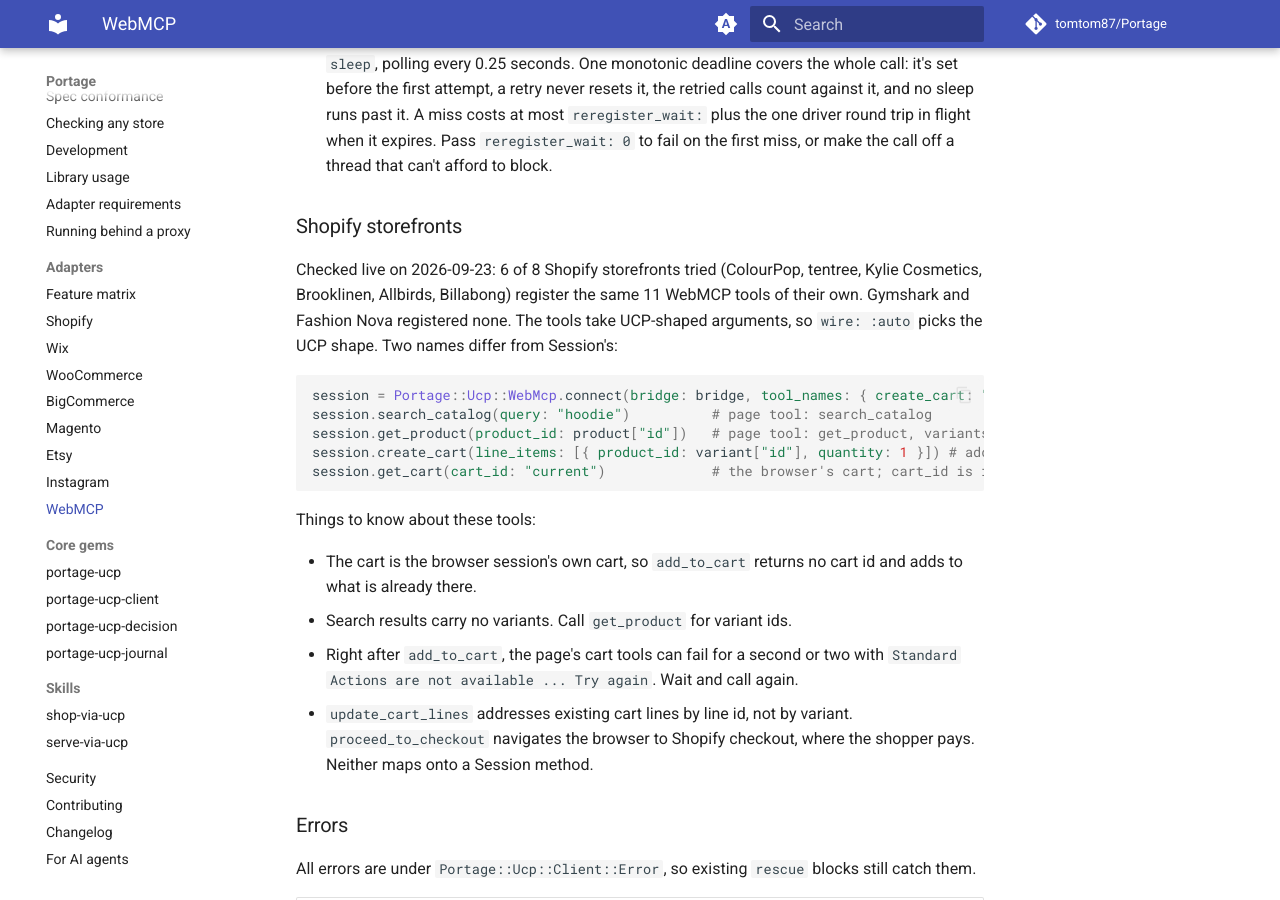
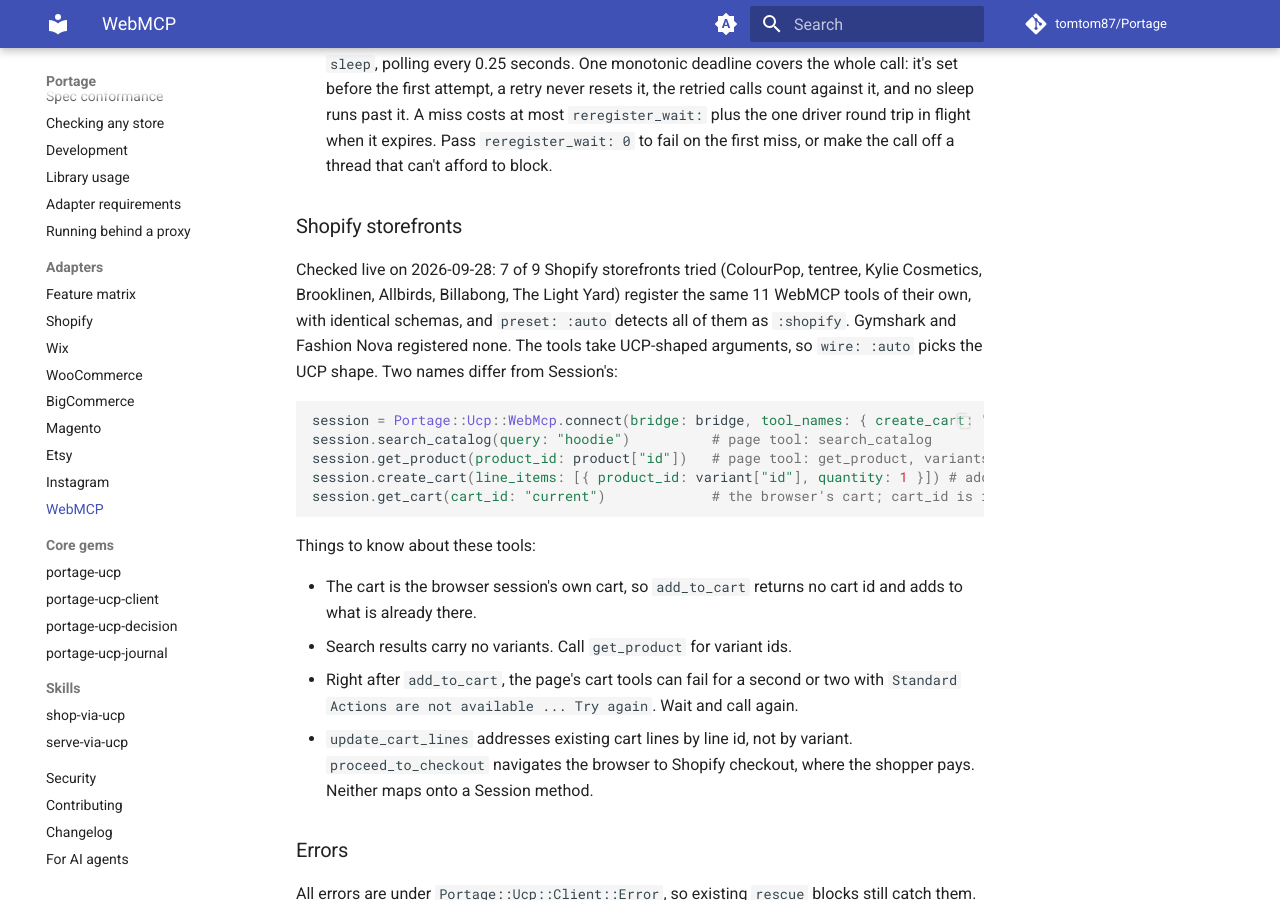
Before and after one commit to tomtom87/Portage, an MkDocs documentation site: the page built from docs/adapters/webmcp.md, in a window 1280 px wide and 900 px high, scrolled down 6906 px. Built offline with MkDocs 1.6.1 and Material for MkDocs 9.7.7, drawn with Linux system fonts in a browser that asks for light colours; comment, search, counter and statistics services are not loaded.

Commit message:
Complete the Shopify WebMCP preset fingerprint from a live sweep
Phase 1 shipped Presets::SHOPIFY with the 7 tool names the 2026-09-23
sweep had written down, out of 11 it counted, so Presets.detect's exact
match would never fire on a real store. Reran the sweep through Ferrum
with the polyfill: ColourPop, tentree, Kylie Cosmetics, Brooklinen,
Allbirds, Billabong and The Light Yard all register the same 11 tools
with identical input schemas, and all now detect as :shopify. Gymshark
and Fashion Nova still register none.

Adds browse_store, show_variant, manage_orders and
search_shop_policies_and_faqs to the fingerprint, left unmapped.
Recorded in design-log §46 and the plan; the checkout-URL-across-browsers
live check is still pending.

````diff
--- a/portage-ucp-webmcp/README.md
+++ b/portage-ucp-webmcp/README.md
@@ -302,11 +302,12 @@
 
 ### Shopify storefronts
 
-Checked live on 2026-09-23: 6 of 8 Shopify storefronts tried (ColourPop,
-tentree, Kylie Cosmetics, Brooklinen, Allbirds, Billabong) register the same 11
-WebMCP tools of their own. Gymshark and Fashion Nova registered none. The
-tools take UCP-shaped arguments, so `wire: :auto` picks the UCP shape. Two
-names differ from Session's:
+Checked live on 2026-09-28: 7 of 9 Shopify storefronts tried (ColourPop,
+tentree, Kylie Cosmetics, Brooklinen, Allbirds, Billabong, The Light Yard)
+register the same 11 WebMCP tools of their own, with identical schemas, and
+`preset: :auto` detects all of them as `:shopify`. Gymshark and Fashion Nova
+registered none. The tools take UCP-shaped arguments, so `wire: :auto` picks
+the UCP shape. Two names differ from Session's:
 
 ```ruby
 session = Portage::Ucp::WebMcp.connect(bridge: bridge, tool_names: { create_cart: "add_to_cart" })
````
Also changed, not shown: docs/design-log.md (+27 -0 lines), docs/plans/webmcp-universal-outbound.md (+6 -5 lines), portage-ucp-webmcp/CHANGELOG.md (+2 -5 lines), 4 other files.
